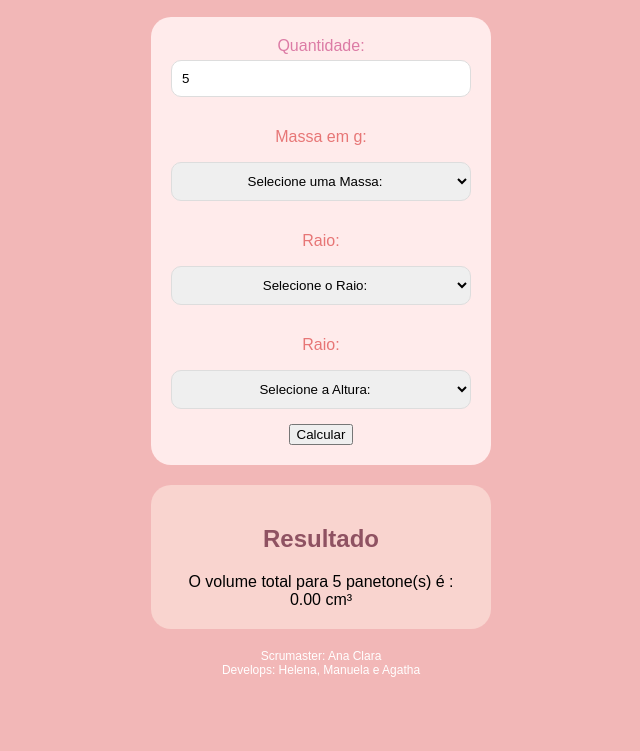
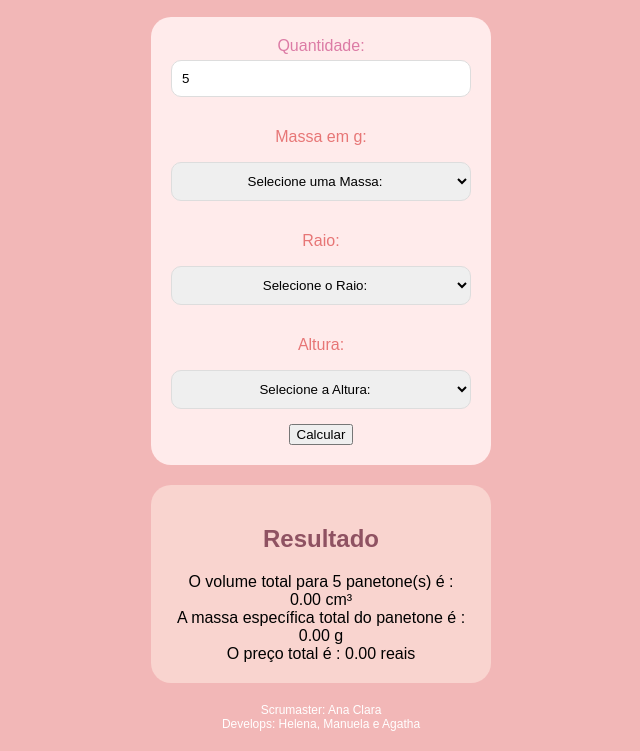
Before and after one commit to Cl4rita/Panetone_Gourmet, a website built with Vite: page index.html in a window 1280 px wide. Both pictures are taken after typing "5" into the empty fields and a click on the button "Calcular". Shown: the part 91-842 px from the top of the page, without its empty margins (319-959 px from the left). Built offline with nearby package versions, Linux system fonts and the light colour scheme.

Commit message:
Finalizado

```diff
--- a/index.html
+++ b/index.html
@@ -19,7 +19,7 @@
         </div>
         <div class="form-group">
             <p>Massa em g:</p>
-            <select id="raioSelector">
+            <select id="massaSelector">
                 <option value="">Selecione uma Massa:</option>
                 <option value="180">180g</option>
                 <option value="440">440g</option>
@@ -30,18 +30,18 @@
             <p>Raio:</p>
             <select id="raioSelector">
                 <option value="">Selecione o Raio:</option>
-                <option value="4">4</option>
-                <option value="5">5</option>
-                <option value="10">10</option>
+                <option value="4">4 (180g)</option>
+                <option value="5">5 (440g)</option>
+                <option value="10">10 (700g)</option>
             </select>
         </div>
         <div class="form-group">
-            <p>Raio:</p>
+            <p>Altura:</p>
             <select id="alturaSelector">
                 <option value="">Selecione a Altura:</option>
-                <option value="5">5</option>
-                <option value="8">8</option>
-                <option value="3.2">3.2</option>
+                <option value="5">5 (180g)</option>
+                <option value="8">8 (440g)</option>
+                <option value="3.2">3.2 (700g)</option>
             </select>
         </div>
         <button id="calcular">Calcular</button>
--- a/index.js
+++ b/index.js
@@ -8,37 +8,40 @@ const alturaSelector = document.querySelector('#alturaSelector')
 const raioSelector = document.querySelector('#raioSelector')
 
 function calcularVolumePanetone(){
-    const altura = alturaSelector.value
-    const raio = raioSelector.value
+    const altura = Number(alturaSelector.value)
+    const raio = Number(raioSelector.value)
+    const massa = Number(massaSelector.value)
     const quantidade = Number(document.getElementById('quantidade').value)
 
-    const panetone = new Panetone(raio, altura)
+    const panetone = new Panetone(raio, altura, massa)
     const volume = panetone.calcularVolume().toFixed(2)
     const totalVolume = (volume * quantidade).toFixed(2)
 
     if(quantidade <= 0){
-        res.innerHTML = "Por favor, coloque uma quantidade positiva."
+        res.innerHTML = "Por favor, coloque uma quantidade positiva. <br>"
         return
     }
     res.innerHTML = `O volume total para ${quantidade} panetone(s) é : ${totalVolume} cm³ <br>`
 }
 function calcularMassaEspecificaPanetone(){
     const quantidade = Number(document.getElementById('quantidade').value)
-    const massa = massaSelector.value
-    const altura = alturaSelector.value
-    const raio = raioSelector.value
+    const massa = Number(massaSelector.value)
+    const altura = Number(alturaSelector.value)
+    const raio = Number(raioSelector.value)
 
-    const panetone = new Panetone(raio, altura, 0.7, massa)
+    const panetone = new Panetone(raio, altura, massa)
     const massaEspecifica = panetone.calcularMassaEspecifica().toFixed(2)
     const totalMassaEspecifica = (massaEspecifica * quantidade).toFixed(2)
 
     res.innerHTML += `A massa específica total do panetone é : ${totalMassaEspecifica} g <br>`
 }
 function calcularPrecoPanetone(){
-    const massa = massaSelecionada.value
+    const massa = Number(massaSelector.value)
     const quantidade = Number(document.getElementById('quantidade').value)
+    const altura = Number(alturaSelector.value)
+    const raio = Number(raioSelector.value)
 
-    const panetone = new Panetone(null, null, 0.7, massa)
+    const panetone = new Panetone(raio, altura, massa)
     panetone.calcularIngredientes()
     const preco = panetone.calcularPrecoTotal().toFixed(2)
     const totalPreco = (preco * quantidade).toFixed(2)
--- a/model/Panetone.js
+++ b/model/Panetone.js
@@ -1,12 +1,3 @@
-function arredondar(valor) {
-    let arredondado = Math.round(valor);
-
-    if (arredondado === 0) {
-        return 1;
-    }
-    return arredondado;
-}
-
 export default class Panetone{
     constructor(raio, altura, massa){
         this.raio = raio
@@ -25,21 +16,33 @@ export default class Panetone{
     }
 
     calcularIngredientes(){
-       this.farinha = (250 * massa) / 440
-       this.fermento = (10 * massa) / 440
-       this.leite = (60 * massa) / 440
-       this.ovos = arredondar((2 * massa) / 440)
-       this.manteiga = (55 * massa) / 440
-       this.acucar = (60 * massa) / 440
-       this.mel = (10 * massa) / 440
-       this.baunilha = (5 * massa) / 440
-       this.frutas = (100 * massa) / 440
-       this.raspas = (5 * massa) / 440
-       this.sal = (2 * massa) / 440
+       this.farinha = (250 * this.massa) / 440
+       this.fermento = (10 * this.massa) / 440
+       this.leite = (60 * this.massa) / 440
+       this.ovos = Math.round((2 * this.massa) / 440)
+       this.manteiga = (55 * this.massa) / 440
+       this.acucar = (60 * this.massa) / 440
+       this.mel = (10 * this.massa) / 440
+       this.baunilha = (5 * this.massa) / 440
+       this.frutas = (100 * this.massa) / 440
+       this.raspas = (5 * this.massa) / 440
+       this.sal = (2 * this.massa) / 440
        return
     }
 
     calcularPrecoTotal(){
-        return this.precoT = (this.farinha * 0.0075) + (this.fermento * 0.00195) + (this.leite * 0.0048) + (this.ovos * 1.33) + (this.manteiga * 0.0675) + (this.acucar * 0.018) + (this.mel * 0.06) + (this.baunilha * 0.163) + (this.frutas * 0.0519) + (this.raspas * 0.015) + (this.sal * 0.0027)
+        return this.precoT = (this.farinha * 0.0075) + (this.fermento * 0.0019) + (this.leite * 0.0048) + (this.ovos * 1.33) + (this.manteiga * 0.0675) + (this.acucar * 0.018) + (this.mel * 0.06) + (this.baunilha * 0.163) + (this.frutas * 0.0519) + (this.raspas * 0.015) + (this.sal * 0.0027)
     }
 }
+/* 1,875
+0,019
+0,288
+2,66
+3,7125
+1,08
+0,6
+0,815
+5,19
+0,075
+0,0054
+*/
```
Also changed, not shown: __test__/panetone.test.js (+55 -24 lines).
